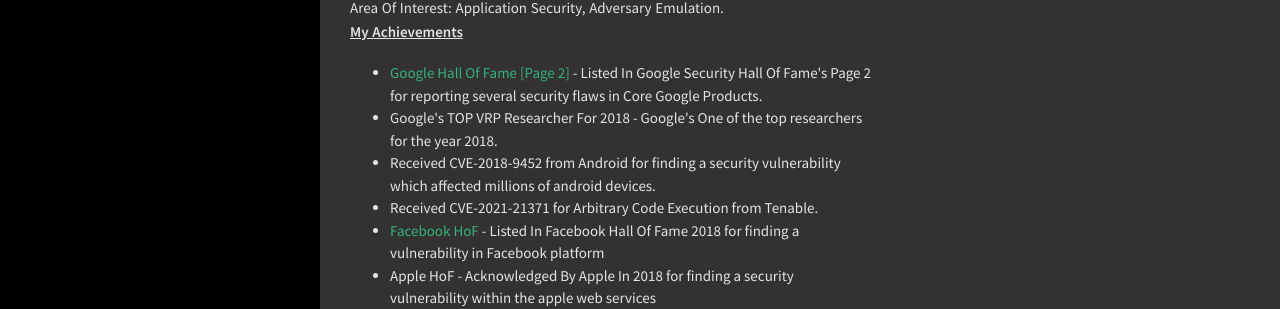
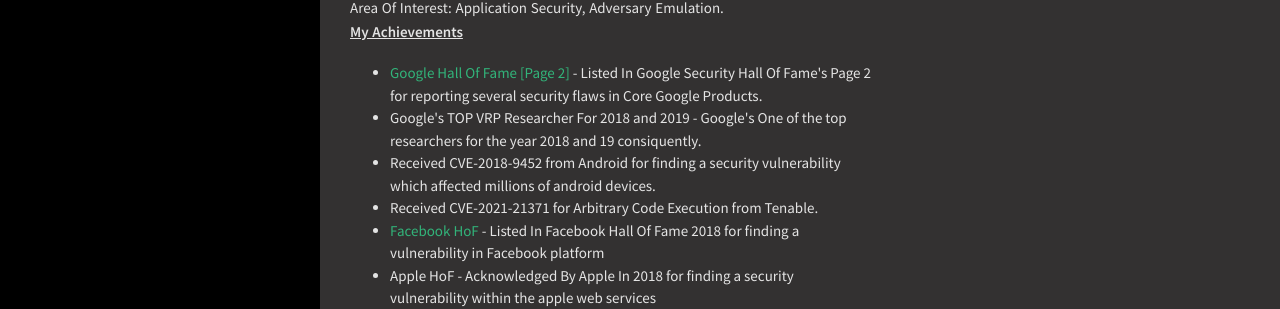
Before and after one commit to abhiabhi2306/abhiabhi2306.github.io, a Jekyll site: the page built from about.html, in a window 1280 px wide. Shown: the part 384-693 px from the top of the page. Built offline with Jekyll 4.4.1, drawn with Linux system fonts in a browser that asks for light colours; nearby versions of some CDN libraries.

Commit message:
Update about.html

```diff
--- a/_includes/sections/about.html
+++ b/_includes/sections/about.html
@@ -13,7 +13,7 @@
 <b><u> My Achievements </b></u>
 <ul>
    <li> <a href="https://bughunter.withgoogle.com/profile/31d46ee5-3115-4eea-a8d9-4aee40411e21">Google Hall Of Fame [Page 2] </a> - Listed In Google Security Hall Of Fame's Page 2 for reporting several security flaws in Core Google Products. </li>
-   <li> Google's TOP VRP Researcher For 2018 - Google's One of the top researchers for the year 2018. </li>
+   <li> Google's TOP VRP Researcher For 2018 and 2019 - Google's One of the top researchers for the year 2018 and 19 consiquently. </li>
    <li> Received CVE-2018-9452 from Android for finding a security vulnerability which affected millions of android devices. </li>
    <li> Received CVE-2021-21371 for Arbitrary Code Execution from Tenable. </li>
    <li> <a href="https://facebook.com/whitehat">Facebook HoF </a> -  Listed In Facebook Hall Of Fame 2018 for finding a vulnerability in Facebook platform </li>
```
